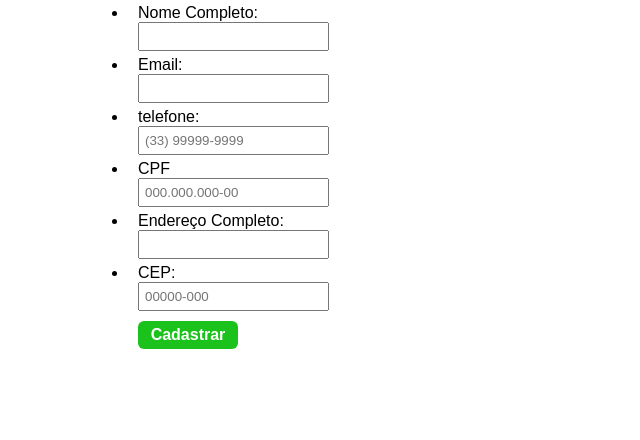
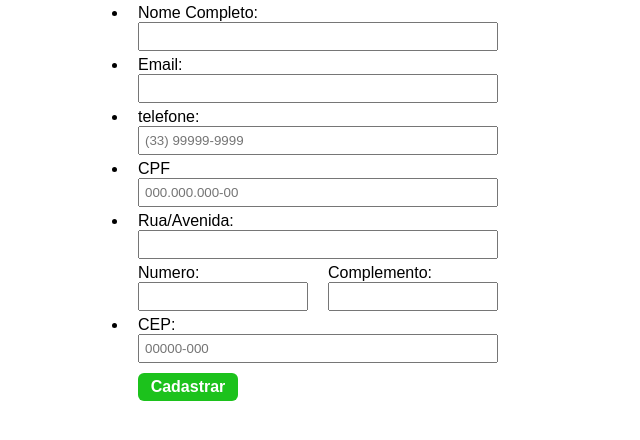
Before and after one commit to daus196/Ebac, a plain HTML site: page Formulario1/index.html in a window 1280 px wide. Shown: the part 38-478 px from the top of the page, without its empty margins (0-640 px from the left). Drawn offline with nearby package versions, Linux system fonts and the light colour scheme.

Commit message:
upgrade1

```diff
--- a/Formulario1/index.html
+++ b/Formulario1/index.html
@@ -1,5 +1,5 @@
 <!DOCTYPE html>
-<html lang="en">
+<html lang="pt-br">
 <head>
     <meta charset="UTF-8">
     <meta name="viewport" content="width=device-width, initial-scale=1.0">
@@ -32,8 +32,21 @@
                     <input type="text" id="cpf" name="cpf">
                 </li>
                 <li>
-                    <label for="name">Endereço Completo:</label>
-                    <input type="text" id="end" name="end">
+
+                    <label for="end">Rua/Avenida:</label>
+                    <input type="text" id="ende" name="end">
+                </li>
+                <li class="endereco">
+
+                    <div >
+                        <label for="end" >Numero:</label>
+                        <input type="text" id="numeroEnd" name="end" class="end">
+                    </div>
+
+                    <div >
+                        <label for="end" >Complemento:</label>
+                        <input type="text" id="end" name="end" class="end">
+                    </div>
                 </li>
                 <li>
                     <label for="name">CEP:</label>
--- a/Formulario1/js/main.js
+++ b/Formulario1/js/main.js
@@ -12,4 +12,6 @@ $(document).ready(function () {
         placeholder:'00000-000'
     });
 
+    $('#numeroEnd').mask('00000000')
+
 });
--- a/Formulario1/style.css
+++ b/Formulario1/style.css
@@ -19,7 +19,10 @@ form ul li{
 ul li input{
     display: block;
     padding: 5px;
-    margin: 0 10px
+    margin: 0 10px;
+    max-width: 360px;
+    width: 100%;
+
 }
 
 ul li label{
@@ -39,3 +42,12 @@ button{
     font-weight: bold;
     cursor: pointer;
 }
+
+.end{
+    width: 170px;
+
+}
+
+.endereco{
+    display: flex
+}
```
